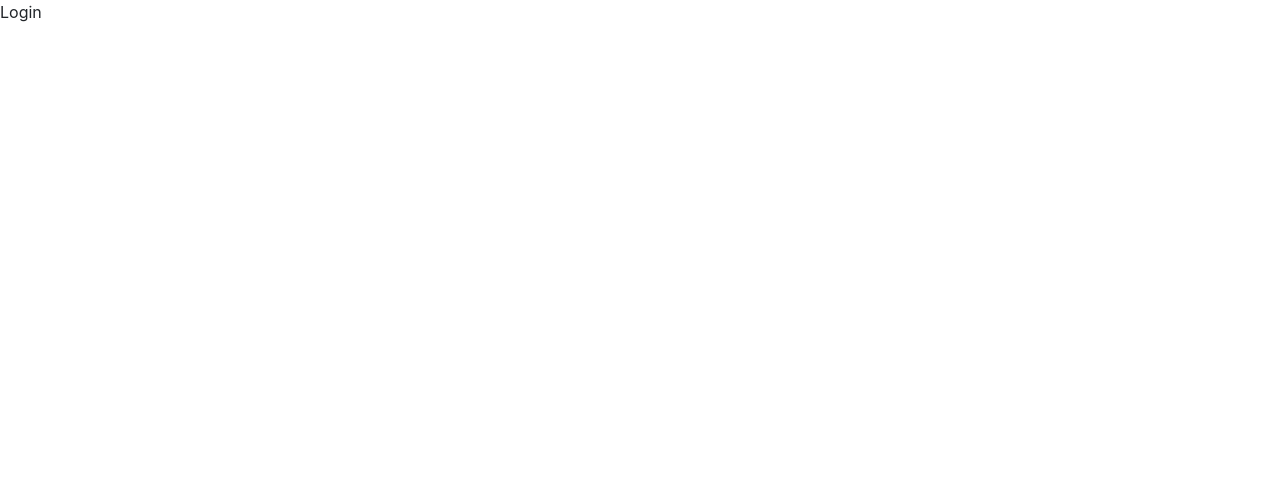
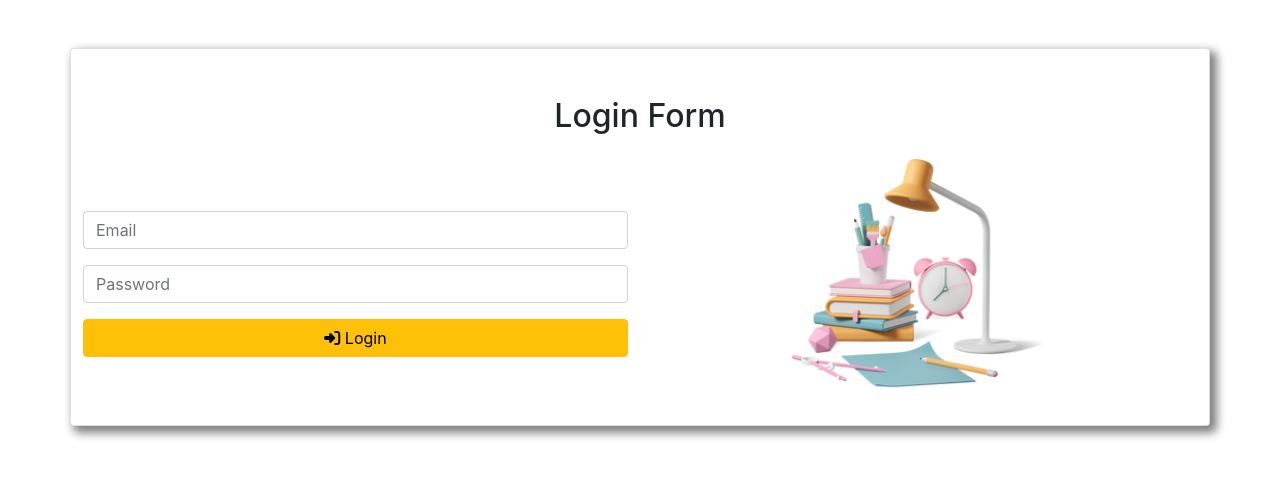
Before and after one commit to roadtocode4u/openbook, a React (Create React App) app in the folder client/: page /login in a window 1280 px wide. Shown: the top 478 px of the page. Built offline with nearby package versions, Linux system fonts and the light colour scheme; the HTML template or start-up script is replaced by a standard one.

Commit message:
feat: added login page

```diff
--- a/client/src/components/Login/Login.css
+++ b/client/src/components/Login/Login.css
@@ -0,0 +1,7 @@
+.card{
+    box-shadow: 5px 5px 10px 2px gray;
+}
+.header-display-img{
+    max-height: 200px;
+    min-height: 250px;
+}
--- a/client/src/components/Login/Login.js
+++ b/client/src/components/Login/Login.js
@@ -1,8 +1,50 @@
 import React from 'react'
+import './Login.css'
+import headerImage from './img/header-login-img.png'
 
 function Login() {
   return (
-    <div>Login</div>
+    <>
+      <div className='container card mt-5'>
+        <div className='row'>
+          <h2 className='text-center mt-5'>Login Form </h2>
+          <div className='col-md-6 mt-3 d-flex flex-column justify-content-evenly'>
+            <form>
+              <div className="mb-3">
+                <input
+                  type="email"
+                  className="form-control"
+                  id="email"
+                  placeholder="Email"
+                />
+              </div>
+              <div className="mb-3">
+                <input
+                  type="password"
+                  className="form-control"
+                  id="password"
+                  placeholder="Password"
+                />
+              </div>
+              <button className="btn btn-warning w-100 mb-3" type="button">
+                <i class="fa-solid fa-right-to-bracket"></i> Login
+              </button>
+            </form>
+          </div>
+
+          <div className='col-md-6'>
+            <div className='mt-3 image mb-3 '>
+              <img
+                src={headerImage}
+                alt=""
+                className="img-fluid mx-auto d-block header-display-img"
+              />
+            </div>
+          </div>
+        </div>
+
+      </div>
+    </>
   )
 }
 
```
Also changed, not shown: client/src/components/Login/img/header-login-img.png (added).
